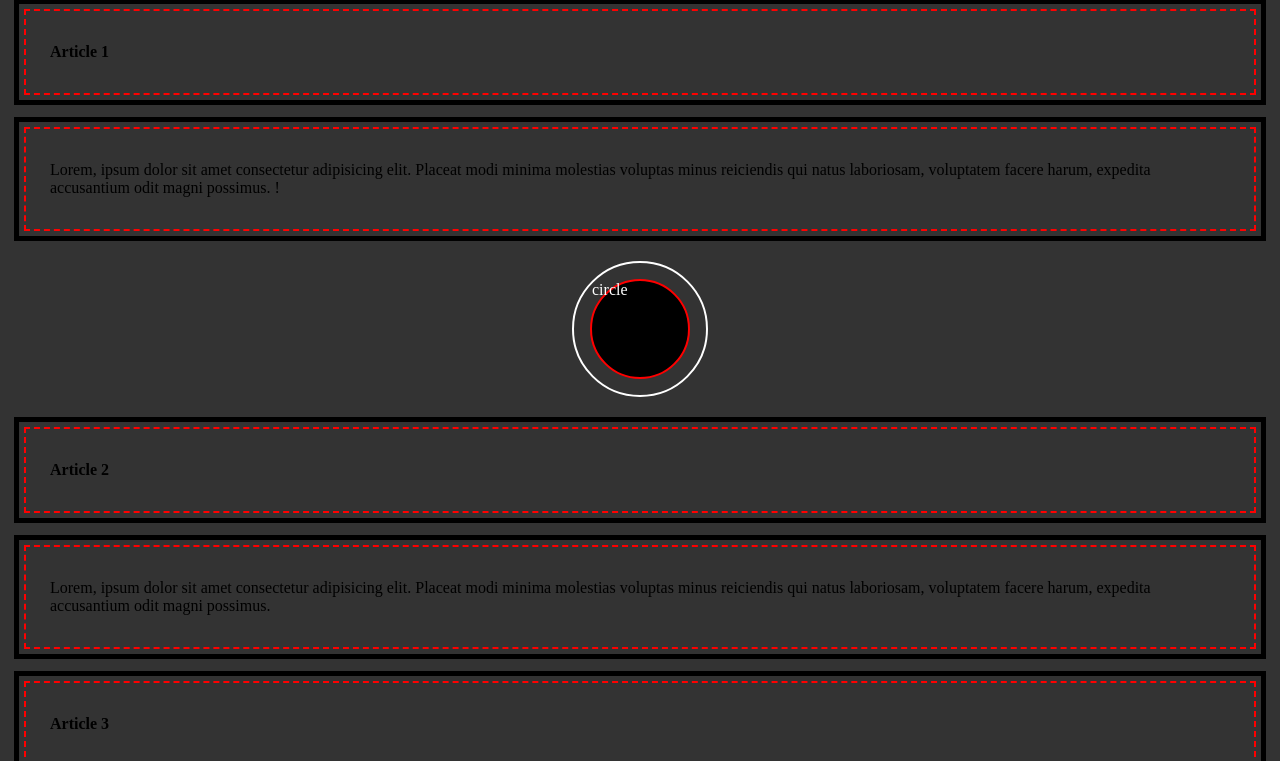
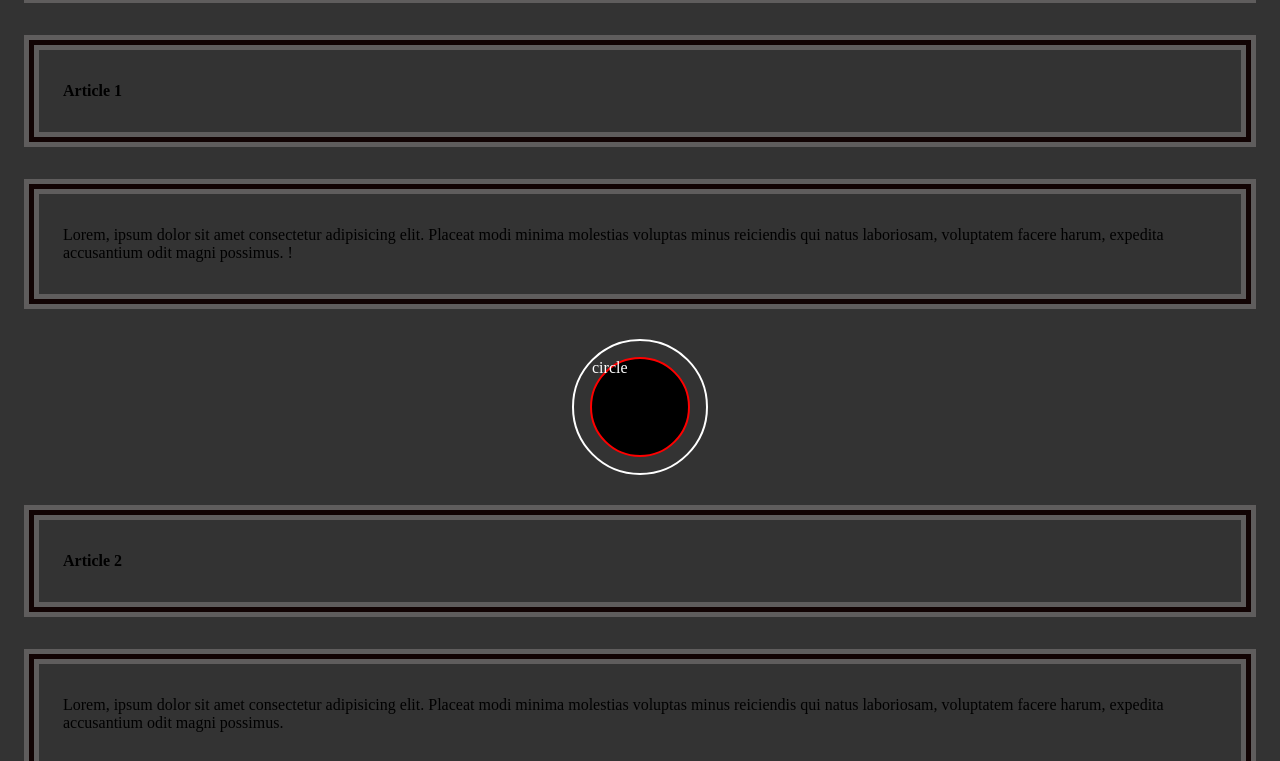
Before and after one commit to Ahmad2426/css-full-course-001, a plain HTML site: page css-005/index.html in a window 1280 px wide. Shown: the part 160-921 px from the top of the page. Drawn offline with Linux system fonts and the light colour scheme.

Commit message:
css box model finished

```diff
--- a/css-005/style.css
+++ b/css-005/style.css
@@ -13,7 +13,8 @@ body
 }
 
 .container {
-    border: 2px dashed red;
+
+    border: 15px double rgb(95, 93, 93);
     font-size: 1rem;
     /* margin-top: 1.5rem;
     margin-right: 2em;
@@ -22,8 +23,8 @@ body
     padding: 1.5em; */
     margin: 2em 1.5em;
     padding: 2rem 1.5rem;
-    outline: 5px solid black;
-    outline-offset: 5px;
+    outline: 5px solid rgb(17, 3, 3);
+    outline-offset: -10px;
 }
 
 .circle {
```
